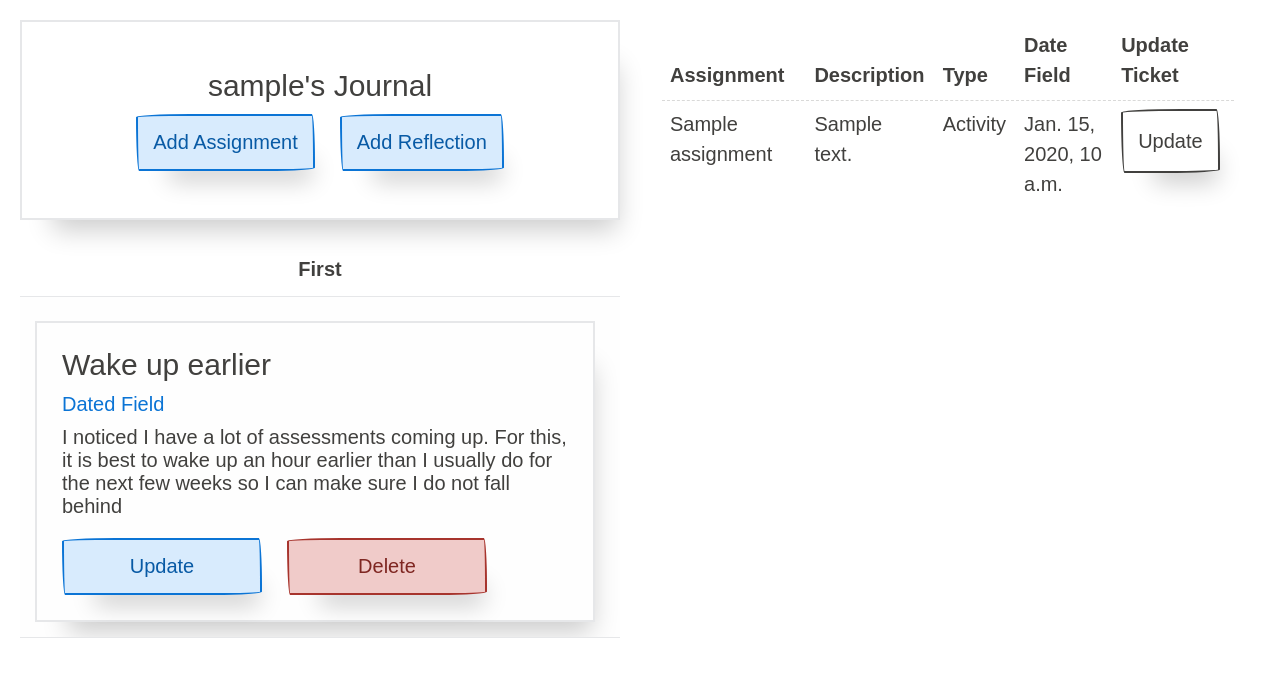
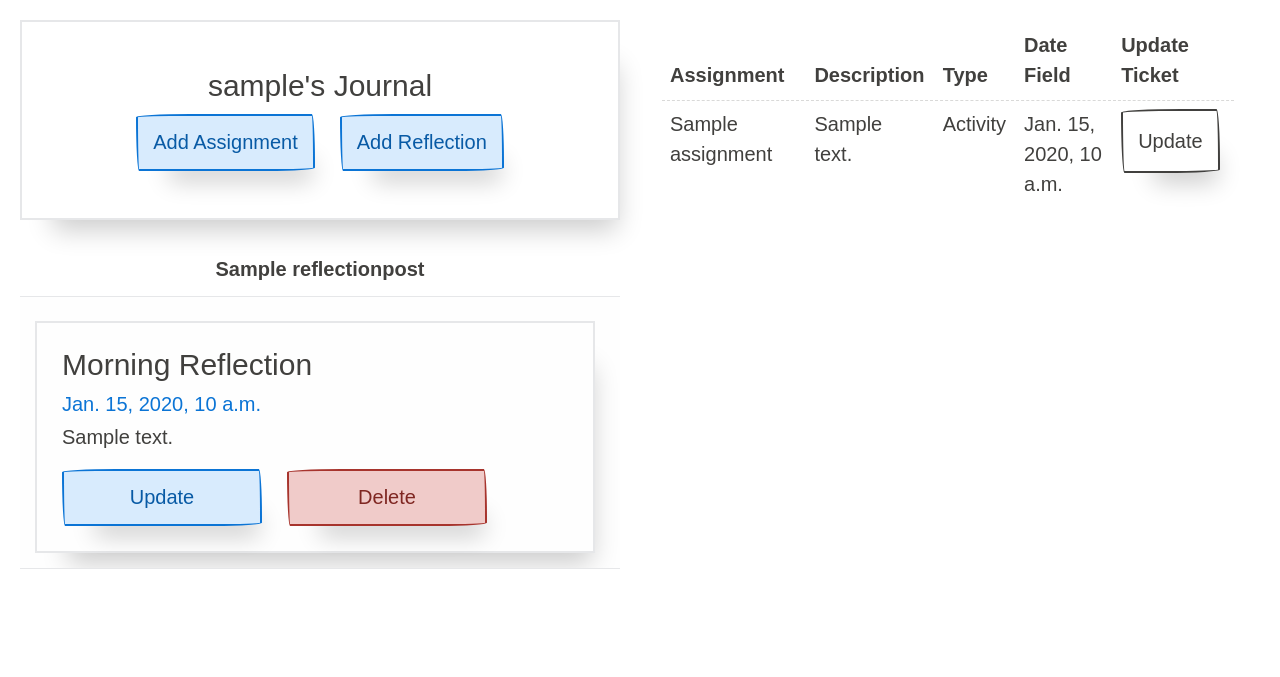
Before and after one commit to tla111/bullet-journal-capstone, a Django app: page /journal/ in a window 1280 px wide, after a click that opens the changed part. Shown: the top 677 px of the page. Run offline with Django 3.2, Linux system fonts and the light colour scheme; a user stored in the database is signed in; tables that the repository leaves empty hold one stand-in row (values such as "Sample post"); some libraries are stand-ins or nearby versions; some web fonts are replaced.

Commit message:
reflection posts showing on journal page

```diff
--- a/profile_journal/admin.py
+++ b/profile_journal/admin.py
@@ -1,5 +1,6 @@
 from django.contrib import admin
-from .models import Assignments
+from .models import Assignments, ReflectionPost
 
 # Register your models here.
 admin.site.register(Assignments)
+admin.site.register(ReflectionPost)
--- a/profile_journal/models.py
+++ b/profile_journal/models.py
@@ -23,3 +23,16 @@ class Assignments(models.Model):
 
     def __str__(self):
         return f"{self.title}"
+
+
+class ReflectionPost(models.Model):
+    name_choices = ((True, 'Morning Reflection'), (False, 'Evening Reflection'))
+    title = models.CharField(max_length=200)
+    content = models.TextField(blank=True, null=True, default=None)
+    submission_time = models.DateTimeField(default=timezone.now)
+    name_post = models.BooleanField(choices=name_choices)
+    reflection_user_created = models.ForeignKey(BulletJournalUser, on_delete=models.CASCADE,
+                                     related_name="reflection_created_by_bulletjournaluser", blank=True, null=True, default=None)
+
+    def __str__(self):
+      return f"{self.title}"
--- a/profile_journal/views.py
+++ b/profile_journal/views.py
@@ -3,7 +3,7 @@ from django.contrib.auth.decorators import login_required
 from django.contrib.auth.mixins import LoginRequiredMixin
 from django.views.generic import View
 
-from .models import Assignments
+from .models import Assignments, ReflectionPost
 from .forms import AddAssignment
 # Create your views here.
 
@@ -11,8 +11,9 @@ from .forms import AddAssignment
 class JournalPageView(LoginRequiredMixin, View):
     def get(self, request):
         kenzie_assignments = Assignments.objects.filter(user_created=request.user)
-        return render(request, "journal_profile.html", {'assignments': kenzie_assignments} )
-
+        reflection_posts = ReflectionPost.objects.filter(
+            reflection_user_created=request.user)
+        return render(request, "journal_profile.html", {'assignments': kenzie_assignments, 'reflection': reflection_posts})
 
 
 class AddAssignmentView(LoginRequiredMixin, View):
--- a/templates/journal_profile.html
+++ b/templates/journal_profile.html
@@ -67,16 +67,21 @@
           </div>
           <br>
 
+          {% for post in reflection %}
           <div class="collapsible">
-            <input id="collapsible1" type="checkbox" name="collapsible">
-            <label for="collapsible1">First</label>
+            <input id=collapsible{{post.id}} type="checkbox" name="collapsible">
+            <label for=collapsible{{post.id}}>{{post.title}}</label>
             <div class="collapsible-body">
               <div class="reflection_container">
                 <div class="card" style="width: 28rem;">
                       <div class="card-body">
-                        <h4 class="card-title">Wake up earlier</h4>
-                        <h5 class="card-subtitle">Dated Field</h5>
-                        <p class="card-text">I noticed I have a lot of assessments coming up. For this, it is best to wake up an hour earlier than I usually do for the next few weeks so I can make sure I do not fall behind</p>
+                        {%if post.name_post == True %}
+                        <h4 class="card-title">Morning Reflection</h4>
+                         {%else%}
+                        <h4 class="card-title">Evening Reflection</h4>
+                          {% endif %}
+                        <h5 class="card-subtitle">{{post.submission_time}}</h5>
+                        <p class="card-text">{{post.content}}</p>
                         <div class=reflection_buttons>
                           <a href="" class="paper-btn btn-secondary">Update</a>
                           <a href="" class="paper-btn btn-danger">Delete</a>
@@ -86,6 +91,7 @@
               </div>
             </div>
           </div>
+          {% endfor %}
 
         </div><!--col-->
 
```
Also changed, not shown: profile_journal/migrations/0001_initial.py.
